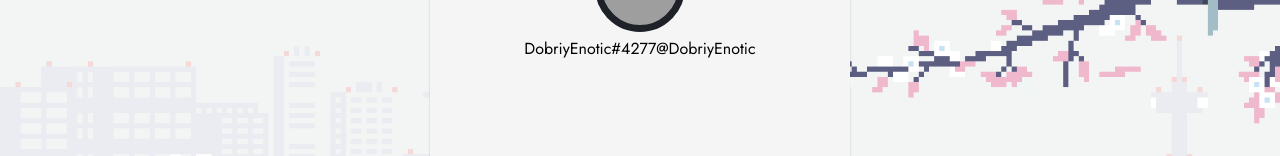
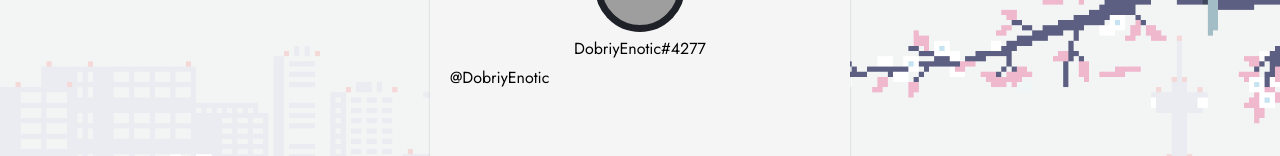
Before and after one commit to DobriyEnotic/myLinks, a plain HTML site: page index.html in a window 1280 px wide. Shown: the part 238-394 px from the top of the page. Drawn offline with Linux system fonts and the light colour scheme; grey boxes are pictures that could not be loaded.

Commit message:
Update index.html

```diff
--- a/index.html
+++ b/index.html
@@ -17,6 +17,8 @@
             <div class="content">
                 <div class="content-header">
                     <span class="content-title">DobriyEnotic#4277</span>
+                </div>
+                <div class="content-header">
                     <span class="content-title">@DobriyEnotic</span>
                 </div>
             </div>
```
